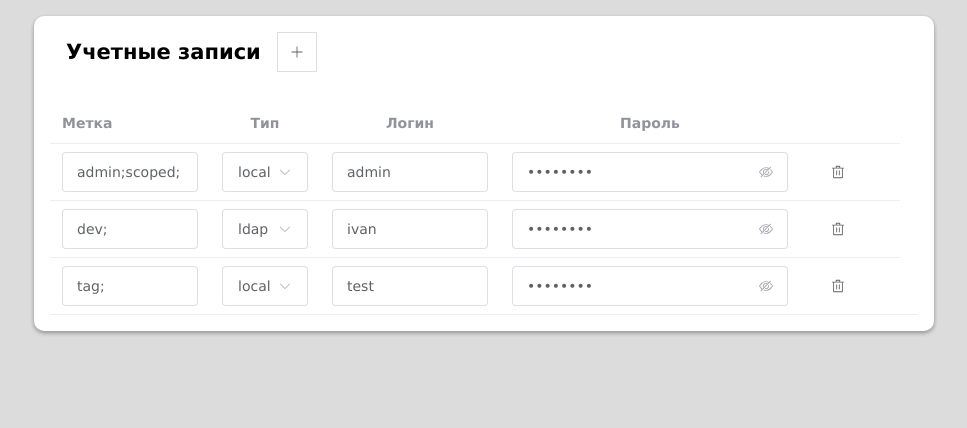
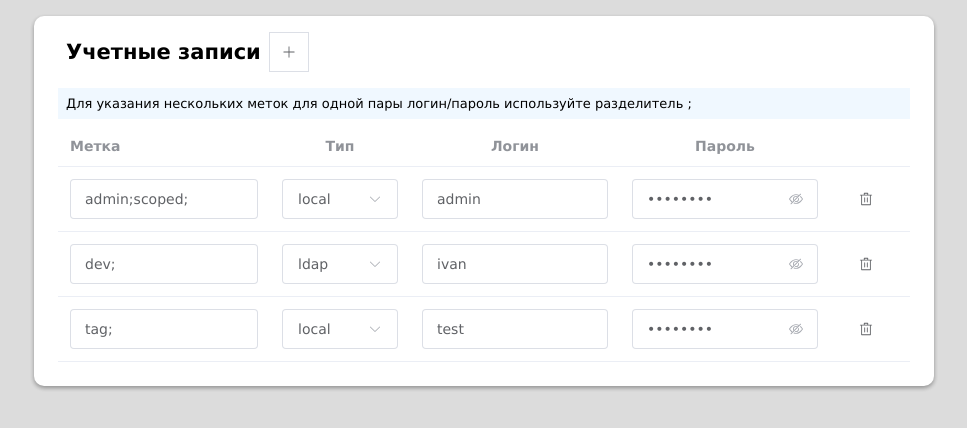
Before and after one commit to arraxy-frost/demo-user-list, a Vue app: page / in a window 1280 px wide. Shown: the top 428 px of the page, without its empty margins (156-1123 px from the left). Built offline with nearby package versions, Linux system fonts and the light colour scheme; the HTML template or start-up script is replaced by a standard one.

Commit message:
feat(card): update table layout, add text warning block

```diff
--- a/src/App.vue
+++ b/src/App.vue
@@ -19,33 +19,59 @@ const onClickDelete = (id: any) => {
 </script>
 
 <template>
-    <header>
+    <el-container>
+        <el-header style="display: flex; flex-direction: column; gap: 16px; height: fit-content; padding-bottom: 0;">
+            <div
+                style="
+                    display: flex;
+                    flex-direction: row;
+                    gap: 8px;
+                    width: 100%;
+                    align-items: center;
+                "
+            >
                 <span class="header-title">Учетные записи</span>
-        <el-button type="default" size="large" circle style="border-radius: 0" @click="onClickAdd">
+                <el-button
+                    type="default"
+                    size="large"
+                    circle
+                    style="border-radius: 0"
+                    @click="onClickAdd"
+                >
                     <el-icon>
                         <Plus />
                     </el-icon>
                 </el-button>
-    </header>
-    <el-table :data="users" style="width: 100%; padding: 16px; border-radius: 16px">
-        <el-table-column label="Метка" width="160">
+            </div>
+            <div style="background: aliceblue; padding: 8px; font-size: 13px; width: 100%">
+                Для указания нескольких меток для одной пары логин/пароль используйте разделитель ;
+            </div>
+        </el-header>
+        <el-main style="padding-top: 8px;">
+            <el-table :data="users" >
+                <el-table-column label="Метка">
                     <template #default="scope">
                         <el-input v-model="scope.row.tags" size="large" maxlength="50" />
                     </template>
                 </el-table-column>
-        <el-table-column align="center" label="Тип" width="110">
+                <el-table-column align="center" label="Тип" width="140">
                     <template #default="scope">
                         <el-select v-model="scope.row.type" size="large">
-                    <el-option v-for="t in UserCardType" :key="t" :label="t" :value="t"></el-option>
+                            <el-option
+                                v-for="t in UserCardType"
+                                :key="t"
+                                :label="t"
+                                :value="t"
+                            ></el-option>
                         </el-select>
                     </template>
                 </el-table-column>
-        <el-table-column prop="login" align="center" label="Логин" width="180">
+                <el-table-column prop="login" align="center" label="Логин">
                     <template #default="scope">
                         <el-input v-model="scope.row.login" size="large" maxlength="100" />
                     </template>
                 </el-table-column>
-        <el-table-column label="Пароль" align="center" width="300">
+                <el-table-column label="Пароль" align="center">
                     <template #default="scope">
                         <el-input
                             v-model="scope.row.password"
@@ -57,9 +83,22 @@ const onClickDelete = (id: any) => {
                         />
                     </template>
                 </el-table-column>
-        <el-table-column align="left" width="100">
+                <el-table-column align="center" width="80">
                     <template #default="scope">
-                <el-button size="large" @click="onClickDelete(scope.row)" style="border: none">
+                        <el-button
+                            size="large"
+                            @click="onClickDelete(scope.row)"
+                            style="
+                                border: none;
+                                width: 48px;
+                                height: 48px;
+                                min-width: 48px;
+                                padding: 0;
+                                display: flex;
+                                align-items: center;
+                                justify-content: center;
+                            "
+                        >
                             <el-icon>
                                 <Delete />
                             </el-icon>
@@ -67,6 +106,8 @@ const onClickDelete = (id: any) => {
                     </template>
                 </el-table-column>
             </el-table>
+        </el-main>
+    </el-container>
 </template>
 
 <style scoped>
```
Lines whose indentation alone changed are shown as unchanged.
